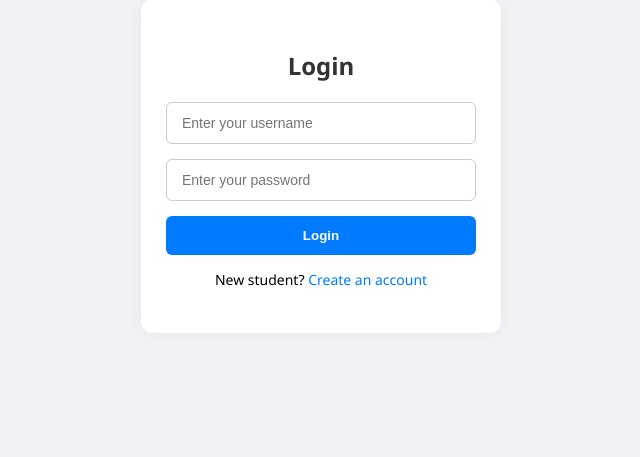
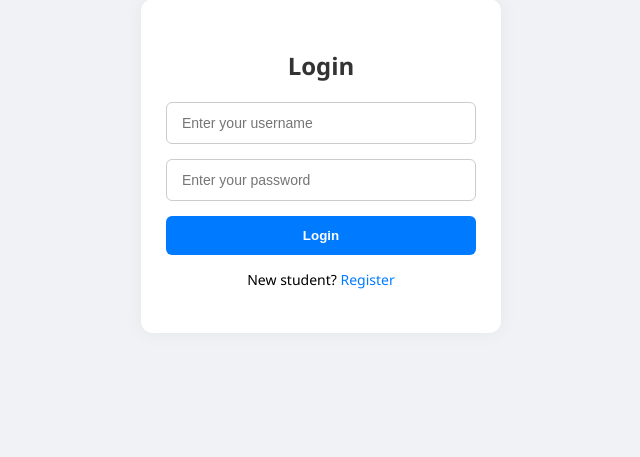
Before and after one commit to sakwasilas/kasneb-2025, a Flask app: page /login in a window 1280 px wide. Shown: the part 234-691 px from the top of the page, without its empty margins (319-959 px from the left). Run offline with Flask 3, Linux system fonts and the light colour scheme.

Commit message:
modified login

```diff
--- a/app.py
+++ b/app.py
@@ -61,21 +61,19 @@ def register():
         password = request.form['password']
 
         db = SessionLocal()
-        # Check if username already exists
         existing_user = db.query(User).filter_by(username=username).first()
         if existing_user:
             db.close()
             error = "Username already exists!"
-            return render_template('register.html', error=error)
+            return render_template('student/register.html', error=error)
 
-        # Create the user
         new_user = User(username=username, password=password, role='student')
         db.add(new_user)
         db.commit()
         db.close()
-        return redirect('/login')  # redirect to login after successful registration
+        return redirect('/login')
 
-    return render_template('register.html', error=error)
+    return render_template('student/register.html', error=error)
 
 
 
--- a/templates/login.html
+++ b/templates/login.html
@@ -116,7 +116,7 @@
       <input type="password" name="password" placeholder="Enter your password" required>
       <button type="submit">Login</button>
     </form>
-    <p>New student? <a href="student/Register.html">Create an account</a></p>
+    <p>New student? <a href="{{ url_for('register') }}">Register</a>
     {% if error %}
       <p class="error-message">{{ error }}</p>
     {% endif %}
```
